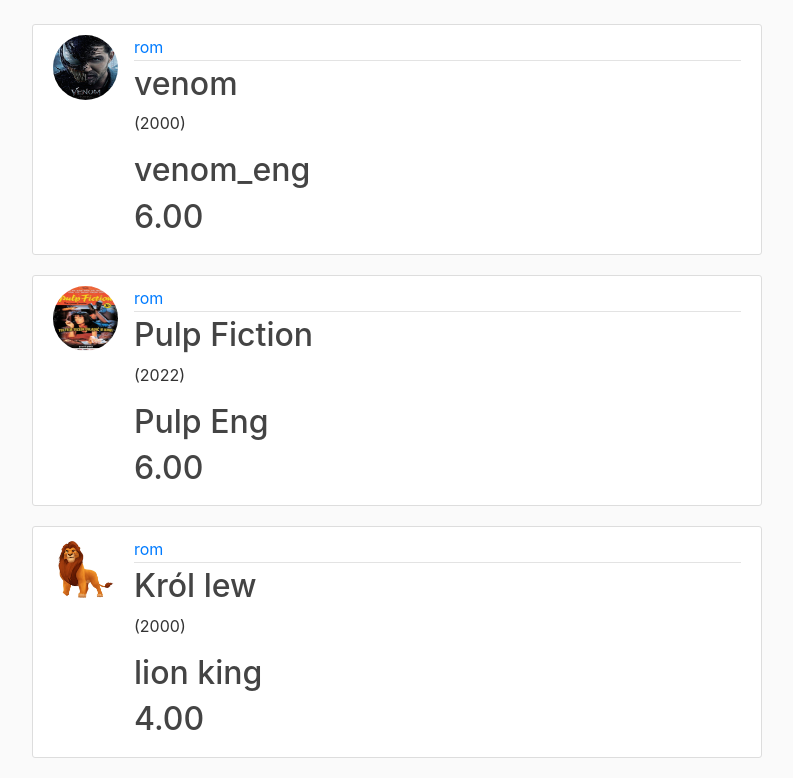
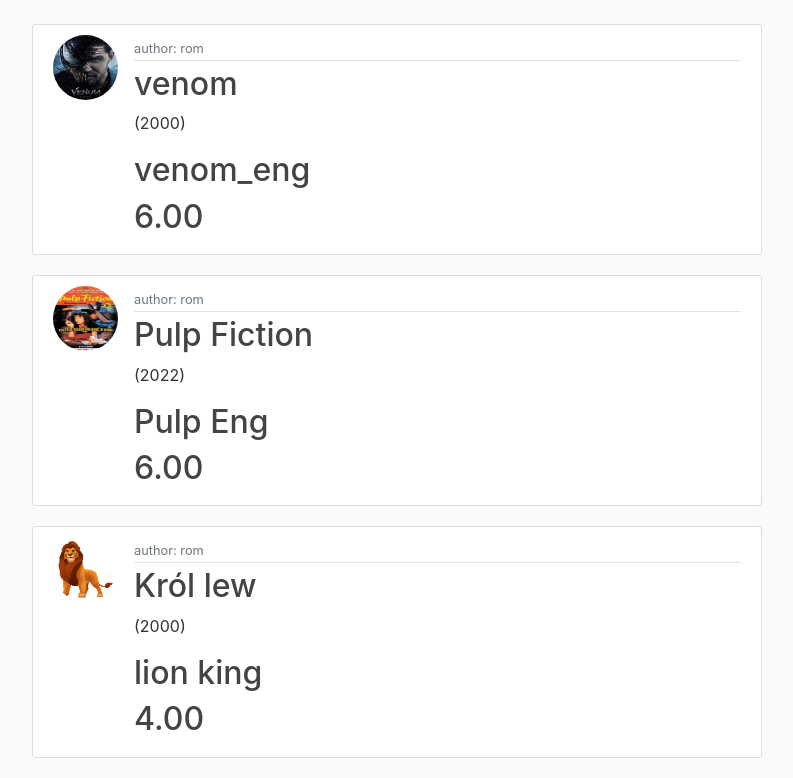
Before and after one commit to tom3108/Filmweb-by-Tom, a Django app: page / in a window 1280 px wide. Shown: the part 56-834 px from the top of the page, without its empty margins (53-846 px from the left). Run offline with Django 3.2, Linux system fonts and the light colour scheme; data comes from the database, SQL or seed files in the repository; some libraries are stand-ins or nearby versions.

Commit message:
Detail view upgrade3

```diff
--- a/movie/templates/movie/home.html
+++ b/movie/templates/movie/home.html
@@ -11,7 +11,7 @@
 
 		  <div class="media-body">
 		    <div class="article-metadata">
-		      <a class="mr-2" href="">{{ movie.author }}</a>
+		      <small class="text-muted"> author: {{ movie.author }}</small>
 
 
 		    </div>
```
